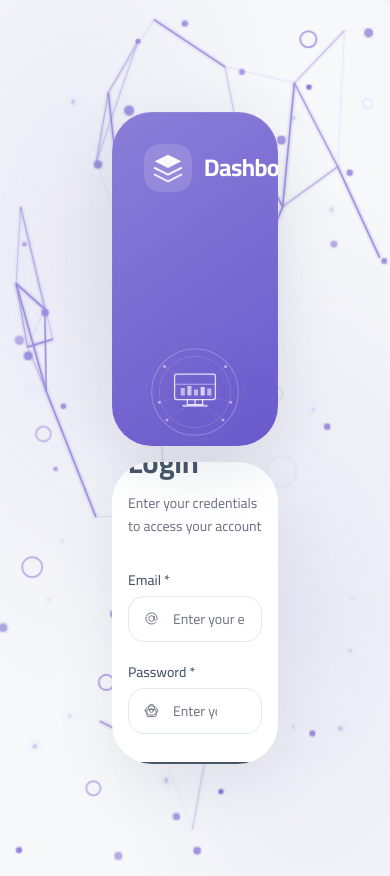
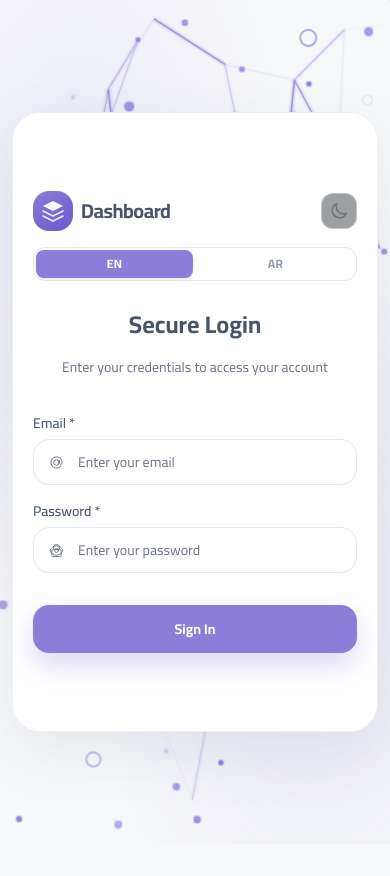
Before and after one commit to doniahusien/react_base, a React (Vite) app: page /auth/login in a window 390 px wide. After the commit the page ends 844 px from the top, so only its background shows below. Built offline with nearby package versions, Linux system fonts and the light colour scheme.

Commit message:
responsive login

```diff
--- a/src/routes/Auth/Login.tsx
+++ b/src/routes/Auth/Login.tsx
@@ -44,7 +44,7 @@ export default function Login() {
   const secondaryColor = getComputedStyle(document.documentElement).getPropertyValue('--color-secondary').trim();
 
   return (
-    <div className="relative min-h-screen overflow-hidden bg-background p-4 transition-colors duration-300">
+    <div className="relative min-h-screen overflow-hidden bg-background transition-colors duration-300">
       {/* Constellation Lines Background */}
       <div className="absolute inset-0 overflow-hidden pointer-events-none">
         {/* Subtle gradient backdrop - more visible in light mode */}
@@ -196,14 +196,14 @@ export default function Login() {
         })}
       </div>
 
-      <div className="relative mx-auto grid h-screen max-w-375 gap-4 md:grid-cols-2 p-[clamp(6rem,3vw,4rem)]">
+      <div className="relative mx-auto grid min-h-screen w-full max-w-360 items-center gap-5 px-3 py-4 sm:gap-6 sm:px-6 sm:py-8 lg:grid-cols-2 lg:px-8 lg:py-10 xl:px-10">
         <div
-          className="relative flex flex-col overflow-hidden rounded-[2.5rem] p-8 gap-10 shadow-[0_20px_60px_rgba(71,85,105,0.15),inset_0_1px_2px_rgba(255,255,255,0.1)]"
+          className="relative hidden min-h-155 w-full flex-col justify-between overflow-hidden rounded-4xl p-8 shadow-[0_20px_60px_rgba(71,85,105,0.15),inset_0_1px_2px_rgba(255,255,255,0.1)] lg:flex xl:p-10"
           style={{
             background: 'linear-gradient(145deg, var(--color-primary), var(--color-secondary))'
           }}
         >
-          <div className="flex justify-between">
+          <div className="flex items-start justify-between gap-4">
             <div className="flex items-center gap-3">
               <div className="flex h-12 w-12 items-center justify-center rounded-2xl text-white bg-[rgba(255,255,255,0.15)] backdrop-blur-md">
                 <svg width="32" height="32" viewBox="0 0 24 24" fill="none">
@@ -214,8 +214,7 @@ export default function Login() {
               <span className="text-2xl font-bold tracking-tight text-white">Dashboard</span>
             </div>
             <div className="flex items-center justify-end gap-3">
-              {/* Theme Preset Selector */}
-              <ThemePresetSelectorCompact />
+
 
               <div className="flex items-center gap-1.5 rounded-xl border border-border/50 bg-card/80 p-1 backdrop-blur-md">
                 {(["en", "ar"] as Locale[]).map((l) => (
@@ -240,7 +239,7 @@ export default function Login() {
 
           </div>
 
-          <div className="flex flex-1 items-center justify-center text-white/80 drop-shadow-[0_20px_40px_rgba(0,0,0,0.3)]">
+          <div className="flex min-h-80 flex-1 items-center justify-center py-6 text-white/80 drop-shadow-[0_20px_40px_rgba(0,0,0,0.3)]">
             <svg width="320" height="320" viewBox="0 0 200 200" fill="none" xmlns="http://www.w3.org/2000/svg">
               {/* Outer circle frame */}
               <circle cx="100" cy="100" r="85" stroke="currentColor" strokeWidth="2" opacity="0.3" />
@@ -309,11 +308,56 @@ export default function Login() {
           </div>
         </div>
 
-        <div className="flex items-center justify-center overflow-hidden rounded-[2.5rem] bg-card p-4 shadow-[0_20px_60px_rgba(71,85,105,0.1)]">
-          <div className="w-full max-w-120 py-8">
-            <div className="mb-8">
-              <h2 className="m-0 mb-3 text-3xl font-bold text-foreground">{t("LOGIN.secureLogin")}</h2>
-              <p className="m-0 text-sm leading-relaxed text-muted-foreground">
+        <div className="relative flex min-h-155 w-full items-center justify-center overflow-hidden rounded-[1.75rem] border border-border/60 bg-card p-5 shadow-[0_20px_60px_rgba(71,85,105,0.1)] sm:p-8 lg:p-9">
+          <div className="w-full max-w-105">
+            {/* Mobile header with logo and controls */}
+            <div className="mb-7 flex flex-col gap-4 sm:mb-8 lg:hidden">
+              <div className="flex items-center justify-between gap-3">
+                <div className="flex items-center gap-2">
+                  <div
+                    className="flex h-10 w-10 items-center justify-center rounded-xl text-white"
+                    style={{
+                      background: 'linear-gradient(145deg, var(--color-primary), var(--color-secondary))'
+                    }}
+                  >
+                    <svg width="24" height="24" viewBox="0 0 24 24" fill="none">
+                      <path d="M12 2L2 7l10 5 10-5-10-5z" fill="currentColor" fillOpacity=".95" />
+                      <path d="M2 17l10 5 10-5M2 12l10 5 10-5" stroke="currentColor" strokeOpacity=".85" strokeWidth="1.6" strokeLinecap="round" strokeLinejoin="round" />
+                    </svg>
+                  </div>
+                  <span className="text-xl font-bold tracking-tight text-foreground">Dashboard</span>
+                </div>
+
+                <div className="flex items-center gap-2">
+                  <button
+                    onClick={() => setTheme(isDark ? "light" : "dark")}
+                    className="flex h-9 w-9 items-center justify-center rounded-lg border border-border/50 bg-muted/50 text-muted-foreground transition-all duration-200 hover:bg-primary/10 hover:text-primary"
+                    aria-label={isDark ? "Switch to light mode" : "Switch to dark mode"}
+                  >
+                    {isDark ? <Sun width={18} height={18} strokeWidth={2} /> : <Moon width={18} height={18} strokeWidth={2} />}
+                  </button>
+                </div>
+              </div>
+
+              <div className="flex items-center gap-2">
+                <div className="flex flex-1 items-center gap-1 rounded-lg border border-border bg-card/50 p-0.5 backdrop-blur-sm">
+                  {(["en", "ar"] as Locale[]).map((l) => (
+                    <button
+                      key={l}
+                      onClick={() => setLang(l)}
+                      className={`flex-1 rounded-md px-3 py-1.5 text-xs font-bold tracking-wide transition-all duration-200 ${lang === l ? "bg-primary text-primary-foreground shadow-sm" : "text-foreground/60 hover:text-foreground hover:bg-primary/5"}`}
+                      aria-label={`Switch to ${l.toUpperCase()}`}
+                    >
+                      {l.toUpperCase()}
+                    </button>
+                  ))}
+                </div>
+              </div>
+            </div>
+
+            <div className="mb-8 text-center sm:mb-10">
+              <h2 className="m-0 mb-3 text-2xl font-bold text-foreground sm:mb-4 sm:text-3xl">{t("LOGIN.secureLogin")}</h2>
+              <p className="m-0 mx-auto max-w-sm text-sm leading-7 text-muted-foreground">
                 {t("LOGIN.enterCredentials")}
               </p>
             </div>
@@ -322,7 +366,7 @@ export default function Login() {
               schema={schemas.login}
               values={values}
               onSubmit={handleSubmit}
-              className="flex flex-col gap-5"
+              className="flex flex-col gap-4 sm:gap-5"
             >
               {({ errors, field, touch }) => (
                 <>
@@ -351,11 +395,11 @@ export default function Login() {
                   <button
                     type="submit"
                     disabled={loading}
-                    className="mt-2 flex h-14 w-full items-center justify-center gap-2 rounded-xl border-none bg-foreground text-base font-bold text-background transition-all duration-200 hover:-translate-y-0.5 hover:shadow-lg active:translate-y-0 disabled:cursor-not-allowed disabled:opacity-60 disabled:hover:translate-y-0 disabled:hover:shadow-none"
+                    className="mt-4 flex h-12 w-full items-center justify-center gap-2 rounded-2xl border-none bg-primary text-sm font-bold text-primary-foreground shadow-[0_12px_30px_color-mix(in_srgb,var(--color-primary)_30%,transparent)] transition-all duration-200 hover:-translate-y-0.5 hover:bg-secondary hover:shadow-[0_18px_36px_color-mix(in_srgb,var(--color-primary)_38%,transparent)] active:translate-y-0 sm:h-14 sm:text-base disabled:cursor-not-allowed disabled:opacity-60 disabled:hover:translate-y-0 disabled:hover:shadow-none"
                   >
                     {loading ? (
                       <>
-                        <span className="inline-block h-5 w-5 rounded-full border-2 border-background/30 border-t-primary-foreground animate-spin" />
+                        <span className="inline-block h-4 w-4 sm:h-5 sm:w-5 rounded-full border-2 border-primary-foreground/30 border-t-primary-foreground animate-spin" />
                         <span>{t("LOGIN.authenticating")}</span>
                       </>
                     ) : (
```
